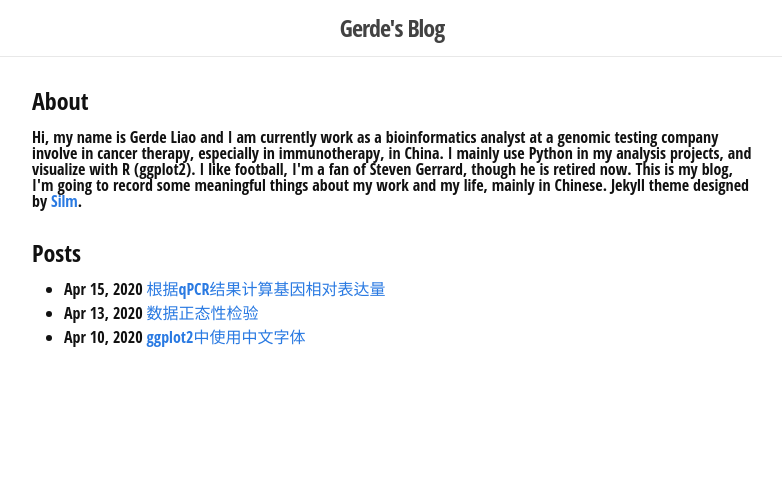
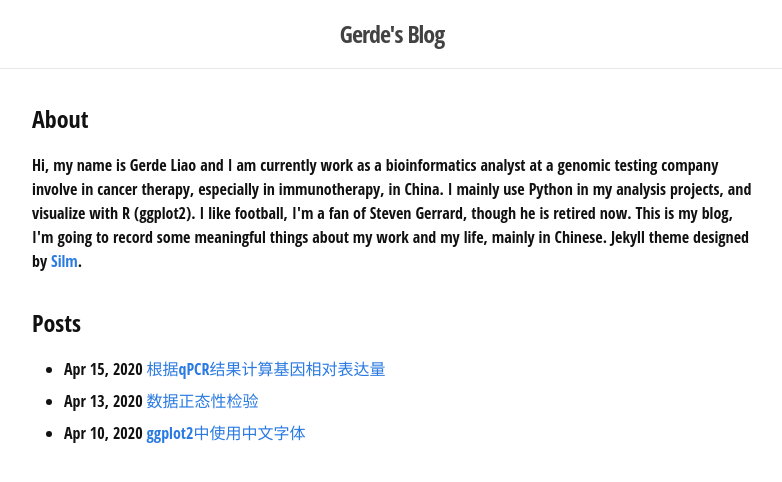
Before and after one commit to Gerde/gerde.github.io, a Jekyll site: the page built from index.html, in a window 1280 px wide. Shown: the top 482 px of the page, without its empty margins (248-1030 px from the left). Built offline with Jekyll 4.4.1, drawn with Linux system fonts in a browser that asks for light colours.

Commit message:
modify theme

```diff
--- a/css/main.scss
+++ b/css/main.scss
@@ -10,7 +10,7 @@
 $base-font-size:   16px;
 $base-font-weight: 400;
 $small-font-size:  0.875rem;
-$base-line-height: 1.0;
+$base-line-height: 1.5;
 
 $spacing-unit:     2rem;
 
```
